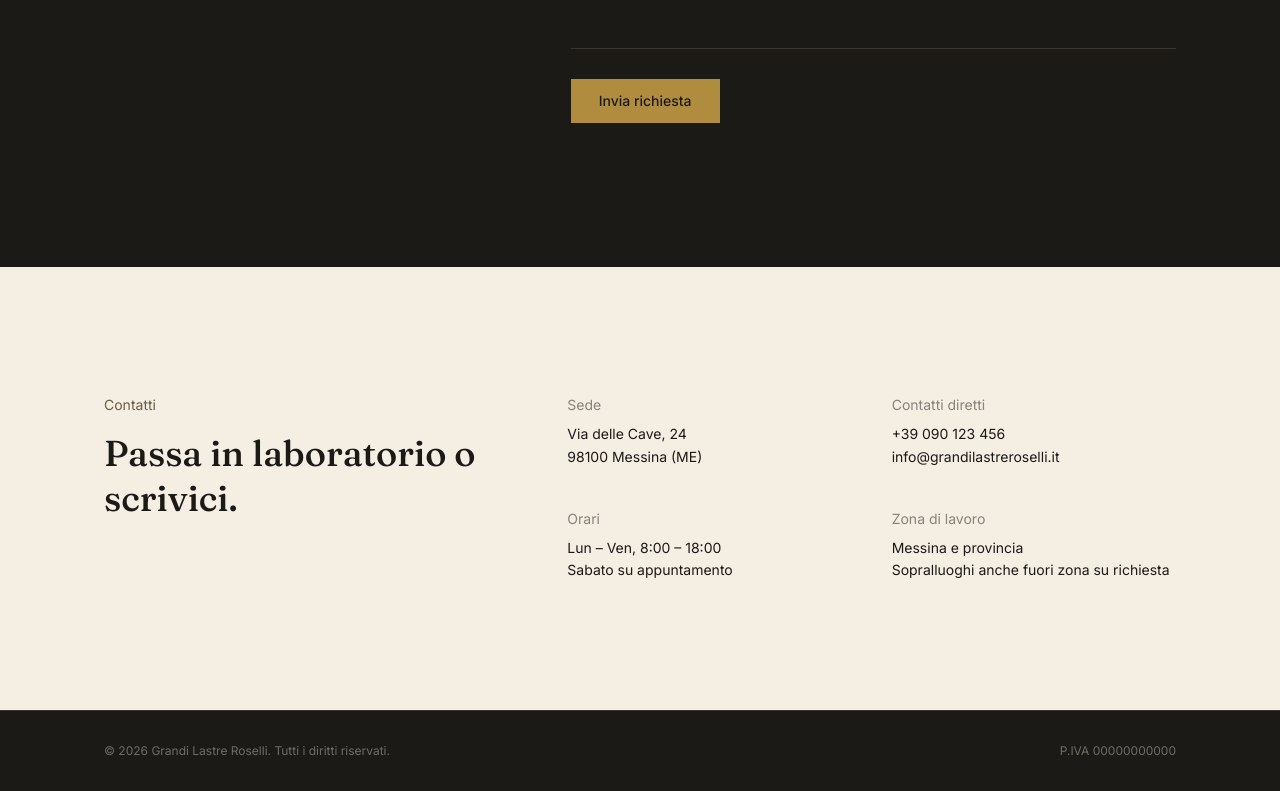
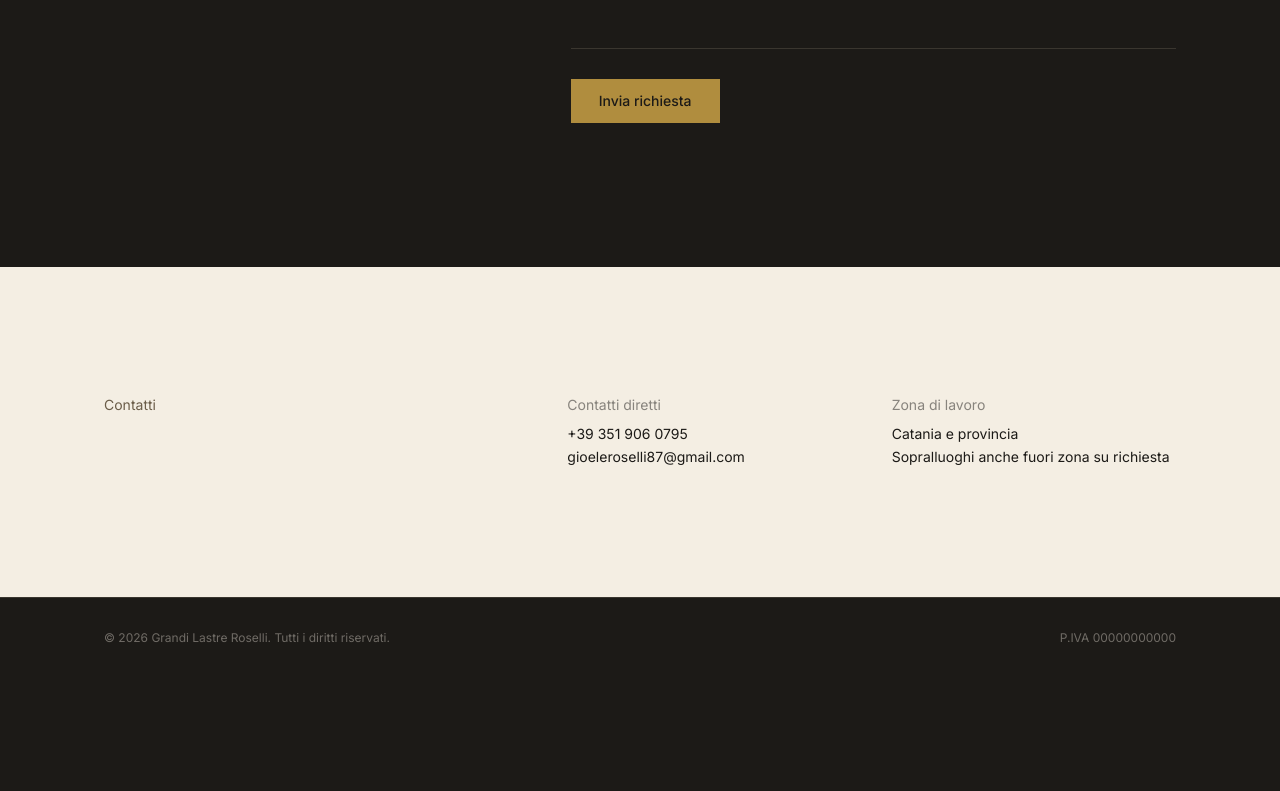
Before and after one commit to AskraZ/grandilastreroselli, a React (Vite) app: page / in a window 1280 px wide. Shown: the part 2116-2907 px from the top of the page. After the commit the page ends 2794 px from the top, so only its background shows below. Built offline with nearby package versions, Linux system fonts and the light colour scheme; the HTML template or start-up script is replaced by a standard one.

Commit message:
Sito Grandi Lastre Roselli

```diff
--- a/src/components/Contact.tsx
+++ b/src/components/Contact.tsx
@@ -5,43 +5,26 @@ export default function Contact() {
         <div className="md:col-span-5">
           <p className="text-stone-dark text-sm mb-4">Contatti</p>
           <h2 className="font-display text-4xl leading-tight">
-            Passa in laboratorio o scrivici.
           </h2>
         </div>
 
         <div className="md:col-span-7 grid sm:grid-cols-2 gap-10 text-sm">
           <div>
-            <p className="text-basalt/50 mb-2">Sede</p>
-            <p className="text-basalt leading-relaxed">
-              Via delle Cave, 24
-              <br />
-              98100 Messina (ME)
-            </p>
-          </div>
-          <div>
             <p className="text-basalt/50 mb-2">Contatti diretti</p>
             <p className="text-basalt leading-relaxed">
-              <a href="tel:+39090123456" className="hover:text-stone-dark">
-                +39 090 123 456
+              <a href="tel:+393519060795" className="hover:text-stone-dark">
+                +39 351 906 0795
               </a>
               <br />
-              <a href="mailto:info@grandilastreroselli.it" className="hover:text-stone-dark">
-                info@grandilastreroselli.it
+              <a href="mailto:info@gioeleroselli87@gmail.com" className="hover:text-stone-dark">
+                gioeleroselli87@gmail.com
               </a>
-            </p>
-          </div>
-          <div>
-            <p className="text-basalt/50 mb-2">Orari</p>
-            <p className="text-basalt leading-relaxed">
-              Lun – Ven, 8:00 – 18:00
-              <br />
-              Sabato su appuntamento
             </p>
           </div>
           <div>
             <p className="text-basalt/50 mb-2">Zona di lavoro</p>
             <p className="text-basalt leading-relaxed">
-              Messina e provincia
+              Catania e provincia
               <br />
               Sopralluoghi anche fuori zona su richiesta
             </p>
```
